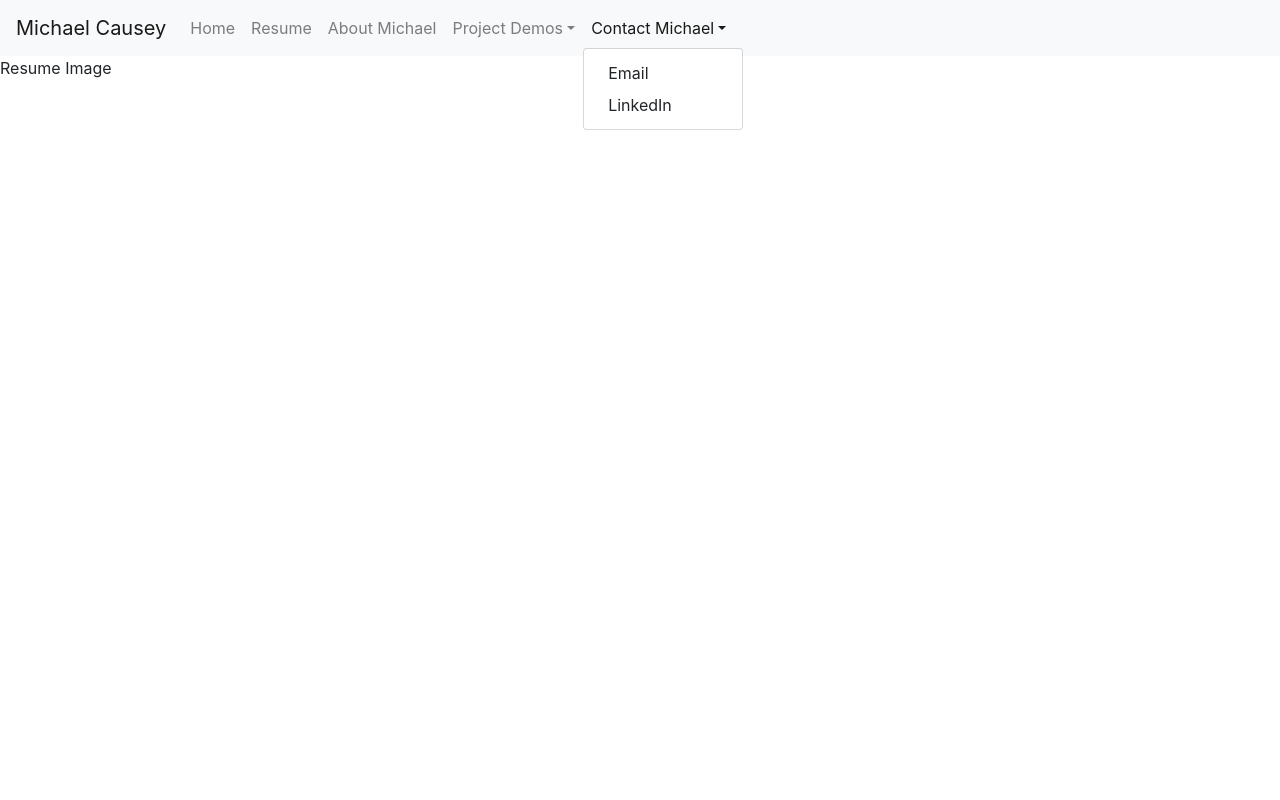
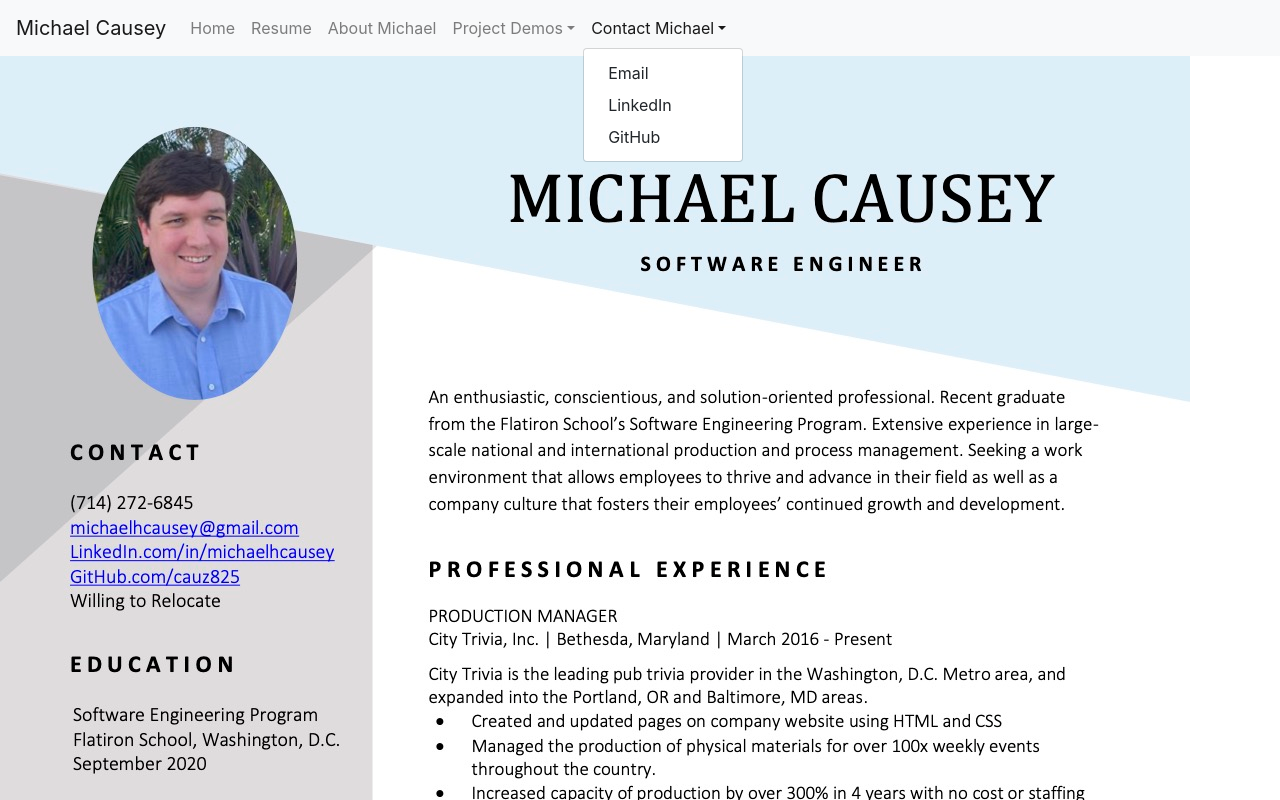
Before and after one commit to cauz825/portfolio-site, a React (Create React App) app: page /resume in a window 1280 px wide. Both pictures are taken after a click on the button "Contact Michael". Shown: the top 800 px of the page. Built offline with nearby package versions, Linux system fonts and the light colour scheme.

Commit message:
resume image entered

```diff
--- a/src/App.js
+++ b/src/App.js
@@ -19,3 +19,8 @@ function App() {
 }
 
 export default App;
+
+//To-Do List
+// -Fix Carousel
+// -Display Resume
+// -Generate About Page
--- a/src/Components/Navi.js
+++ b/src/Components/Navi.js
@@ -4,7 +4,7 @@ import { Navbar, Nav, NavDropdown } from 'react-bootstrap';
 function Navi() {
     return(
         <Navbar bg="light" expand="lg">
-            <Navbar.Brand href="#home">Michael Causey</Navbar.Brand>
+            <Navbar.Brand href="/home">Michael Causey</Navbar.Brand>
             <Navbar.Toggle aria-controls="basic-navbar-nav" />
             <Navbar.Collapse id="basic-navbar-nav">
                 <Nav className="mr-auto">
@@ -18,6 +18,7 @@ function Navi() {
                 <NavDropdown title="Contact Michael" id="basic-nav-dropdown">
                     <NavDropdown.Item href="mailto:michaelhcausey@gmail.com">Email</NavDropdown.Item>
                     <NavDropdown.Item href="https://www.linkedin.com/in/michaelhcausey/">LinkedIn</NavDropdown.Item>
+                    <NavDropdown.Item href="https://github.com/cauz825">GitHub</NavDropdown.Item>
                 </NavDropdown>
                 </Nav>
             </Navbar.Collapse>
--- a/src/Components/Resume.js
+++ b/src/Components/Resume.js
@@ -1,10 +1,11 @@
 import React from 'react'
+import resume from '../Images/resume.jpg'
 
 function Resume() {
     return (
-       <div>Resume Image</div>
-
-       //img path: src/Images/resume.jpg
+       <div>
+           <img src={resume} alt='Resume'></img>
+       </div>
     )
 }
 
```
